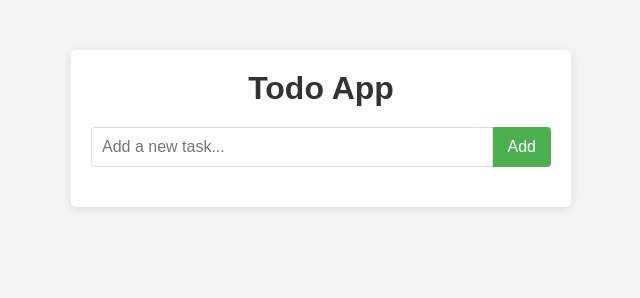
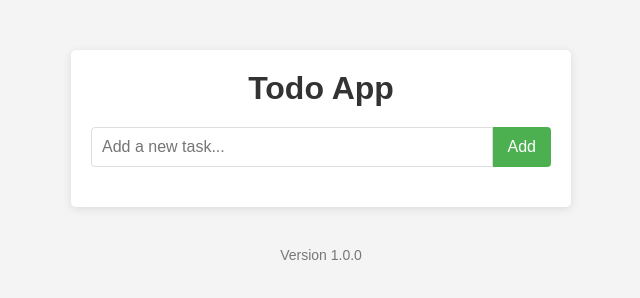
Before and after one commit to o2alexanderfedin/vibe-playground, a plain HTML site: page src/index.html in a window 1280 px wide. Shown: the full height of the page, 319-959 px from the left. Drawn offline with Linux system fonts and the light colour scheme.

Commit message:
Prepare release v1.0.0

```diff
--- a/src/css/styles.css
+++ b/src/css/styles.css
@@ -8,8 +8,10 @@ body {
     font-family: Arial, sans-serif;
     background-color: #f4f4f4;
     display: flex;
-    justify-content: center;
+    flex-direction: column;
+    align-items: center;
     padding-top: 50px;
+    min-height: 100vh;
 }
 
 .container {
@@ -19,6 +21,7 @@ body {
     border-radius: 5px;
     box-shadow: 0 2px 10px rgba(0, 0, 0, 0.1);
     padding: 20px;
+    margin-bottom: 20px;
 }
 
 h1 {
@@ -85,3 +88,10 @@ h1 {
 .todo-list li button:hover {
     background-color: #c0392b;
 }
+
+.footer {
+    margin-top: 20px;
+    text-align: center;
+    color: #777;
+    font-size: 14px;
+}
--- a/src/index.html
+++ b/src/index.html
@@ -3,7 +3,8 @@
 <head>
     <meta charset="UTF-8">
     <meta name="viewport" content="width=device-width, initial-scale=1.0">
-    <title>Todo App</title>
+    <title>Todo App - v1.0.0</title>
+    <meta name="version" content="1.0.0">
     <link rel="stylesheet" href="css/styles.css">
 </head>
 <body>
@@ -16,5 +17,8 @@
         <ul id="todoList" class="todo-list"></ul>
     </div>
     <script src="js/app.js"></script>
+    <footer class="footer">
+        <p>Version 1.0.0</p>
+    </footer>
 </body>
 </html>
```
Also changed, not shown: 2 other files.
